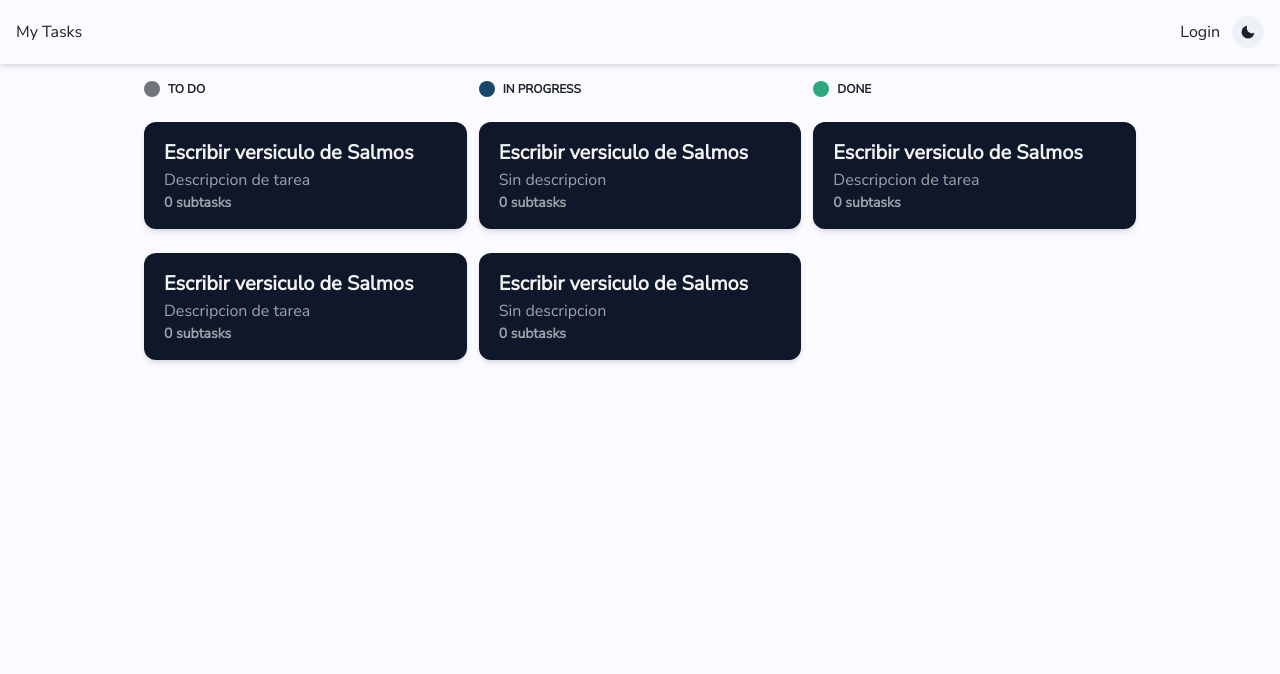
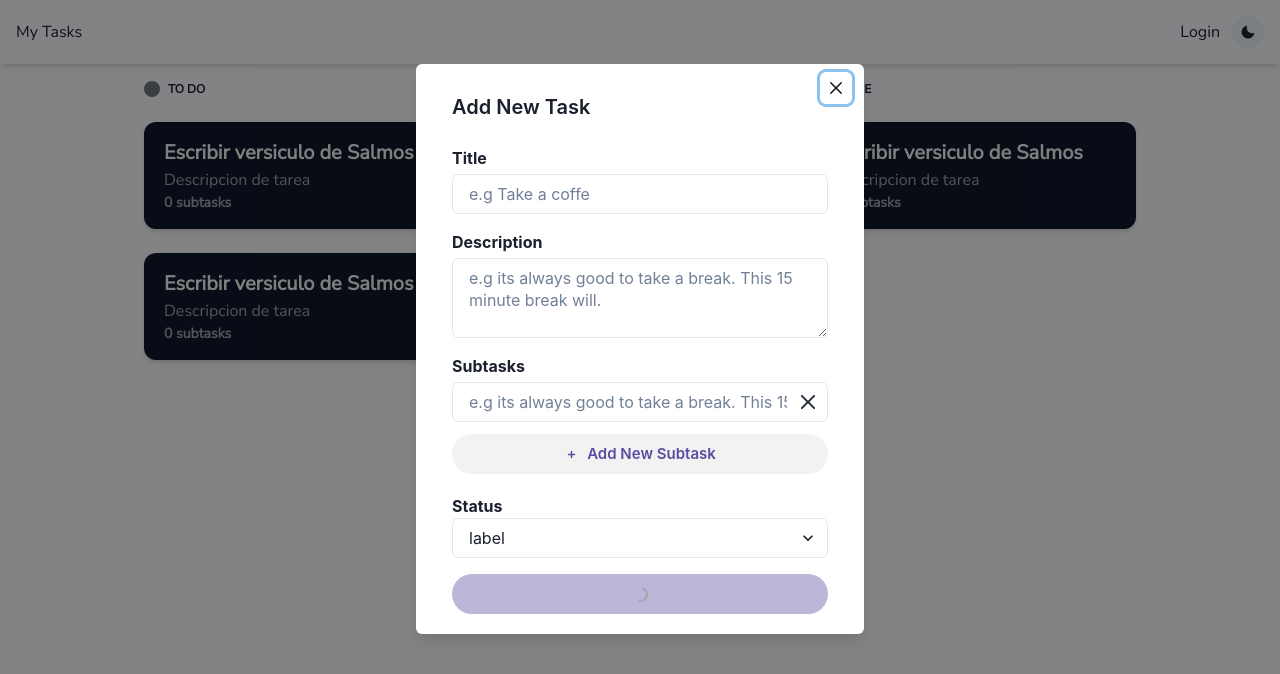
Before and after one commit to YPEZOA/TodoApp, a React (Vite) app: page / in a window 1280 px wide. Shown: the top 674 px of the page. Built offline with nearby package versions, Linux system fonts and the light colour scheme.

Commit message:
configure action with new host to Sonar

```diff
--- a/sonar.js
+++ b/sonar.js
@@ -6,6 +6,7 @@ scanner(
     token: 'squ_041db2feaff427b8faae15b27f59ed2522dc00a9',
     options: {
       'sonar.projectName': 'Todo App',
+      'sonar.projectKey': 'todo-app',
       'sonar.projectDescription': 'Todo App with api',
       'sonar.sources': 'src',
       'sonar.test': 'test',
--- /dev/null
+++ b/src/components/Tasks/Modals/AddTask.jsx
@@ -0,0 +1,107 @@
+import { CloseIcon, SmallAddIcon } from '@chakra-ui/icons'
+import {
+  Box,
+  Button,
+  IconButton,
+  Input,
+  InputGroup,
+  InputRightElement,
+  Modal,
+  ModalBody,
+  ModalCloseButton,
+  ModalContent,
+  ModalHeader,
+  ModalOverlay,
+  Select,
+  Stack,
+  Text,
+  Textarea
+} from '@chakra-ui/react'
+import { labels } from '../../../constants/index'
+import { COLORS } from '../../../theme/colors/colors'
+
+const AddTask = () => {
+  const { TODO, INPROGRESS, DONE } = labels
+  return (
+    <Modal isOpen>
+      <ModalOverlay />
+      <ModalContent p={3}>
+        <ModalCloseButton />
+        <ModalHeader>Add New Task</ModalHeader>
+        <ModalBody>
+          <Stack>
+            <InputGroup display="block">
+              <Text fontWeight="bold" pb={1}>
+                Title
+              </Text>
+              <Input placeholder="e.g Take a coffe" size="md" isRequired />
+            </InputGroup>
+            <InputGroup pt={2} display="block">
+              <Text fontWeight="bold" pb={1}>
+                Description
+              </Text>
+              <Textarea
+                placeholder="e.g its always good to take a break. This 15 minute break will."
+                size="md"
+                isRequired
+              />
+            </InputGroup>
+            <Box pt={2}>
+              <Text fontWeight="bold">Subtasks</Text>
+              <InputGroup mt={1}>
+                <Input
+                  placeholder="e.g its always good to take a break. This 15 minute break will."
+                  size="md"
+                  isRequired
+                />
+                <InputRightElement>
+                  <IconButton
+                    aria-label="Remove subtask"
+                    icon={<CloseIcon />}
+                    size="sm"
+                    colorScheme="gray"
+                    backgroundColor="initial"
+                  />
+                </InputRightElement>
+              </InputGroup>
+              <Button
+                backgroundColor={COLORS.background_light}
+                color={COLORS.create_task_button}
+                leftIcon={<SmallAddIcon />}
+                w="full"
+                rounded="full"
+                mt={3}
+                fontSize={15}
+                _hover="none"
+                _active="none">
+                Add New Subtask
+              </Button>
+            </Box>
+            <InputGroup display="block" pt={3}>
+              <Text fontWeight="bold">Status</Text>
+              <Select placeholder="label">
+                <option value={TODO.text}>{TODO.text}</option>
+                <option value={INPROGRESS.text}>{INPROGRESS.text}</option>
+                <option value={DONE.text}>{DONE.text}</option>
+              </Select>
+            </InputGroup>
+            <InputGroup pt={2}>
+              <Button
+                backgroundColor={COLORS.create_task_button}
+                w="full"
+                rounded="full"
+                fontSize={15}
+                _hover="none"
+                _active="none"
+                isLoading>
+                Create Task
+              </Button>
+            </InputGroup>
+          </Stack>
+        </ModalBody>
+      </ModalContent>
+    </Modal>
+  )
+}
+
+export default AddTask
--- a/src/components/Tasks/index.jsx
+++ b/src/components/Tasks/index.jsx
@@ -1,17 +1,25 @@
-import { SimpleGrid } from '@chakra-ui/react'
+import { Button, SimpleGrid, useDisclosure } from '@chakra-ui/react'
 import { labels } from '../../constants'
 import TasksContainer from './TasksContainer'
 import useTasks from './useTasks'
+import AddTask from './Modals/AddTask'
 
 const Tasks = () => {
     const { actions } = useTasks()
     const { TODO, INPROGRESS, DONE } = labels
     return (
-        <SimpleGrid templateColumns='repeat(auto-fill, minmax(20rem, 1fr))' spacing={3} pb={5}>
+        <SimpleGrid
+            templateColumns="repeat(auto-fill, minmax(20rem, 1fr))"
+            spacing={3}
+            pb={5}>
             <TasksContainer label={TODO} tasks={actions.filteredTasks(TODO.text)} />
-            <TasksContainer label={INPROGRESS} tasks={actions.filteredTasks(INPROGRESS.text)} />
+            <TasksContainer
+                label={INPROGRESS}
+                tasks={actions.filteredTasks(INPROGRESS.text)}
+            />
             <TasksContainer label={DONE} tasks={actions.filteredTasks(DONE.text)} />
-        </SimpleGrid >
+            <AddTask />
+        </SimpleGrid>
     )
 }
 
--- a/src/components/Tasks/useTasks.js
+++ b/src/components/Tasks/useTasks.js
@@ -1,4 +1,3 @@
-import { labels } from '../../constants/index'
 import { tasks } from '../../mocks/tasks'
 
 const useTasks = () => {
--- a/src/components/index.js
+++ b/src/components/index.js
@@ -3,6 +3,6 @@ export * from './Login/Form/Form'
 export * from './Login'
 export * from './Main'
 export * from './Navbar'
-export { default as RegisterActivity } from './RegisterActivity/RegisterActivity'
+export { default as AddTask } from './Tasks/Modals/AddTask'
 export { default as Task } from './Tasks/Task/Task'
 export { default as Tasks } from './Tasks'
--- a/src/theme/colors/colors.js
+++ b/src/theme/colors/colors.js
@@ -1,6 +1,7 @@
 const COLORS = {
+    background_light: '#f2f2f2',
     text_dark: '#f2f2f2',
-    text_light: '',
+    create_task_button: '#594ca1',
     todo_label: ' #6F747F',
     inprogress_label: '#194569',
     done_label: '#2CA87F',
```
Also changed, not shown: src/components/RegisterActivity/RegisterActivity.jsx (deleted, +0 -16 lines), .prettierrc.cjs, 1 other file (tests, documents, lock files or other folders). Lines whose indentation alone changed are shown as unchanged.
